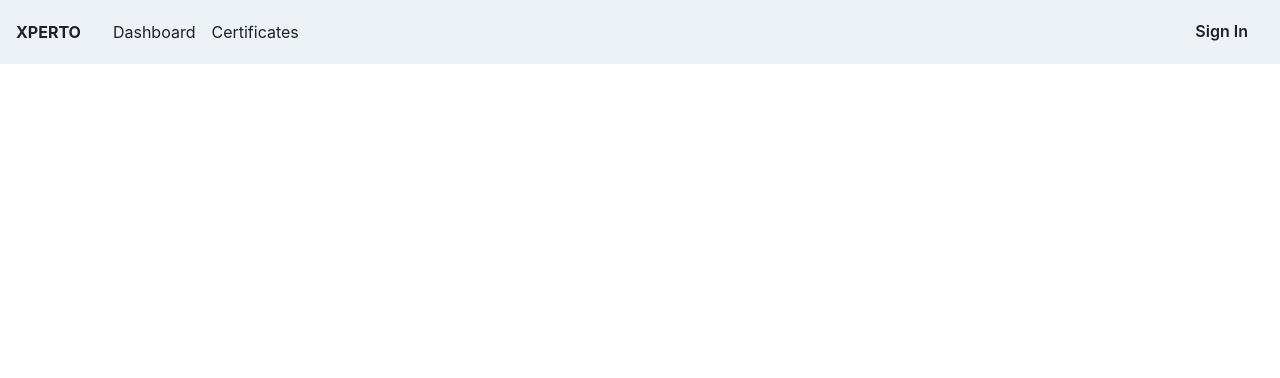
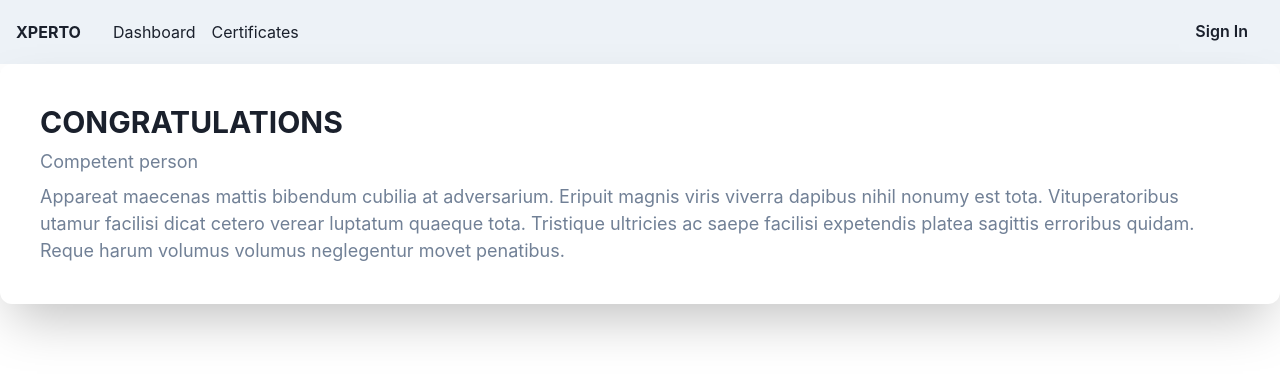
Before and after one commit to jheavejimenez/trinsic-frontend, a React (Create React App) app: page /admin/schema in a window 1280 px wide. Shown: the top 378 px of the page. Built offline with nearby package versions, Linux system fonts and the light colour scheme.

Commit message:
add create sche,a

```diff
--- a/src/App.js
+++ b/src/App.js
@@ -4,12 +4,13 @@ import NavigationBar from "./components/NavBar";
 import {UserContext} from "./context/UserContext";
 import {DidContext} from "./context/DidContext";
 import Dashboard from "./pages/Dashboard";
-import Admin from "./pages/Admin";
+import Admin from "./pages/admin/Admin";
 import Certificate from "./pages/Certificate";
 import OTP from "./pages/OTP";
 import Form from "./pages/Form";
 import SigninForm from "./pages/SigninForm";
 import WalletLoginForm from "./pages/WalletLoginForm";
+import CreateSchema from "./pages/admin/CreateSchema";
 
 
 function App() {
@@ -32,7 +33,8 @@ function App() {
                         <Route path={"/wallet/login"} element={<WalletLoginForm/>}/>
                         <Route path={"/certificates"} element={<Certificate/>}/>
                         <Route path={"/admin"} element={<Admin/>}/>
-                    </Routes>
+                        <Route path={"/admin/schema"} element= {<CreateSchema />}/>
+                        </Routes>
                 </div>
             </DidContext.Provider>
         </UserContext.Provider>
--- a/src/pages/Admin.jsx
+++ b/src/pages/admin/Admin.jsx
@@ -1,8 +1,8 @@
 import {Button, Flex, Table, TableContainer, Tbody, Td, Th, Thead, Tr, useColorModeValue,} from "@chakra-ui/react";
 import React, {useEffect, useState} from "react";
-import {approveApplication, buildVC, getSumittedApplications} from "../repository/admin";
-import {schoolSchema} from "../repository/schemaVC";
-import {getUserDid} from "../repository/user";
+import {approveApplication, buildVC, getSumittedApplications} from "../../repository/admin";
+import {schoolSchema} from "../../repository/schemaVC";
+import {getUserDid} from "../../repository/user";
 
 function Admin() {
     const [certs, setCerts] = useState([]);
--- /dev/null
+++ b/src/pages/admin/CreateSchema.jsx
@@ -0,0 +1,36 @@
+import React from "react";
+import { Button, Heading, Stack, Text, useColorModeValue } from "@chakra-ui/react";
+
+function CreateSchema() {
+    return (
+        <Stack
+            boxShadow={'2xl'}
+            bg={useColorModeValue('white', 'gray.700')}
+            rounded={'xl'}
+            p={10}
+            spacing={8}
+            align={'center'}>
+            <Stack align={'right'} spacing={2}>
+                <Heading
+                    textTransform={'uppercase'}
+                    fontSize={'3xl'}
+                    color={useColorModeValue('gray.800', 'gray.200')}>
+                    Congratulations
+                </Heading>
+                <Text fontSize={'lg'} color={'gray.500'}>
+                    {"Competent person"}
+                </Text>
+                <Text fontSize={'lg'} color={'gray.500'}>
+                    {"Appareat maecenas mattis bibendum cubilia at adversarium. " +
+                        "Eripuit magnis viris viverra dapibus nihil nonumy est tota." +
+                        " Vituperatoribus utamur facilisi dicat cetero verear luptatum quaeque tota. " +
+                        "Tristique ultricies ac saepe facilisi expetendis platea sagittis erroribus quidam." +
+                        " Reque harum volumus volumus neglegentur movet penatibus."
+                    }
+                </Text>
+            </Stack>
+        </Stack>
+    )
+}
+
+export default CreateSchema;
```
